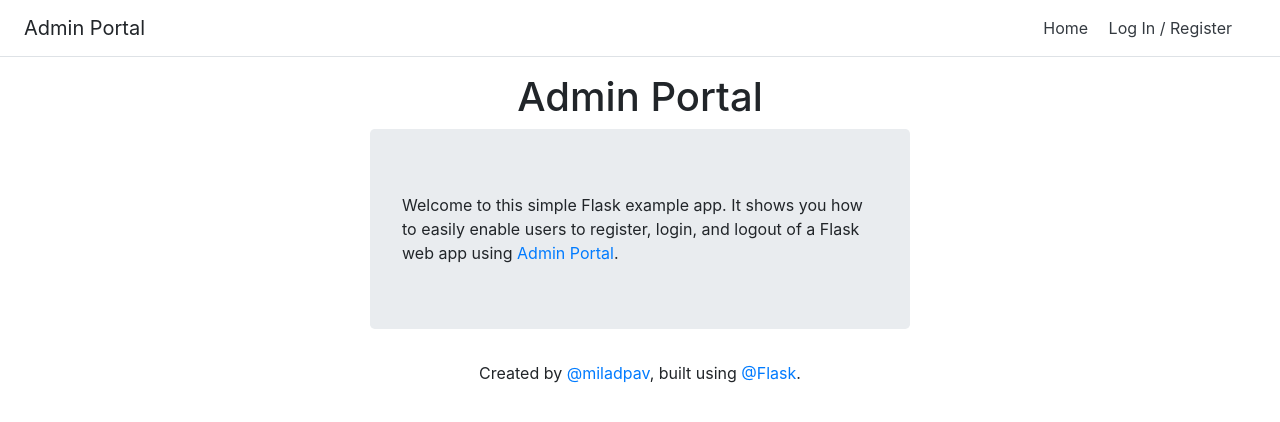
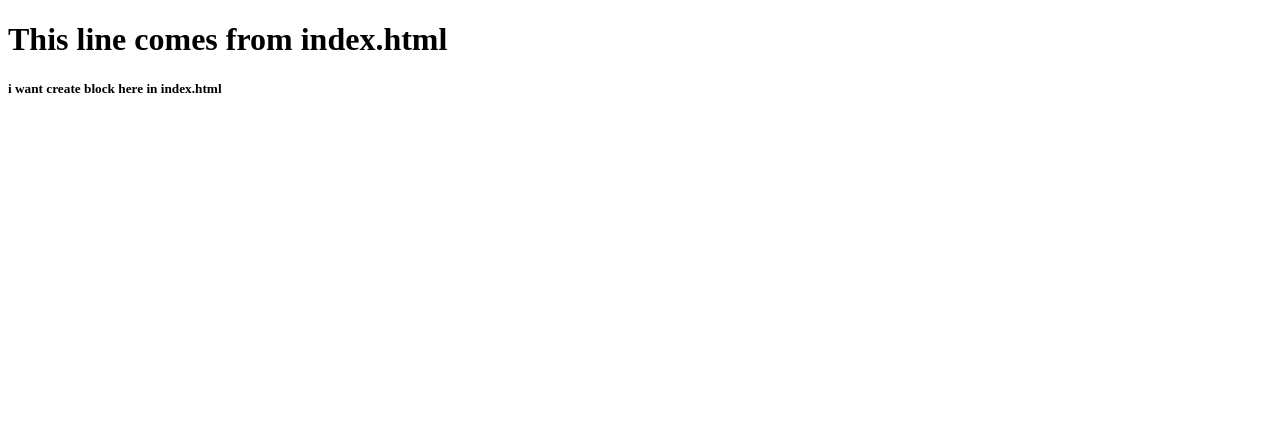
Before and after one commit to miladpav/TMWAY, a Flask app: page / in a window 1280 px wide. Shown: the top 422 px of the page. Run offline with Flask 2, Linux system fonts and the light colour scheme; some libraries are stand-ins or nearby versions.

Commit message:
change templates contexts and add simple form in flask and redirect to another page

```diff
--- a/app/templates/base.html
+++ b/app/templates/base.html
@@ -0,0 +1,16 @@
+<!DOCTYPE html>
+<html lang="en">
+
+<head>
+    <meta charset="UTF-8">
+    <meta http-equiv="X-UA-Compatible" content="IE=edge">
+    <meta name="viewport" content="width=device-width, initial-scale=1.0">
+    <title>TMWAY Flask App (wrotten in base.html)</title>
+</head>
+
+<body>
+    {% block baseContent %}
+    {% endblock baseContent %}
+</body>
+
+</html>
--- a/app/templates/index.html
+++ b/app/templates/index.html
@@ -1,10 +1,7 @@
-{% extends "layout.html" %} {% block title %}Home{% endblock %} {% block body %}
-<h1 class="text-center">Admin Portal</h1>
-<div class="row">
-    <div class="col-sm-6 offset-sm-3">
-        <div class="jumbotron">
-            Welcome to this simple Flask example app. It shows you how to easily enable users to register, login, and logout of a Flask web app using <a href="http://adminsrv.bs.bankmellat.ir">Admin Portal</a>.
-        </div>
-    </div>
-</div>
-{% endblock %}
+{% extends 'base.html' %}
+{% block baseContent %}
+    <h1>This line comes from index.html</h1>
+    <h5>i want create block here in index.html</h5>
+    {% block indexContent %}
+    {% endblock indexContent %}
+{% endblock baseContent%}
--- a/app/templates/layout.html
+++ /dev/null
@@ -1,31 +0,0 @@
-<!doctype html>
-<html lang="en">
-
-<head>
-    <meta charset="utf-8">
-    <meta name="viewport" content="width=device-width, initial-scale=1, shrink-to-fit=no">
-    <link rel="stylesheet" href="https://stackpath.bootstrapcdn.com/bootstrap/4.1.0/css/bootstrap.min.css" integrity="sha384-9gVQ4dYFwwWSjIDZnLEWnxCjeSWFphJiwGPXr1jddIhOegiu1FwO5qRGvFXOdJZ4" crossorigin="anonymous">
-    <link rel="stylesheet" href="https://cdnjs.cloudflare.com/ajax/libs/bulma/0.7.2/css/bulma.min.css" />
-    <link rel="stylesheet" href="{{ url_for('static', filename='style.css') }}">
-    <title>
-        TMWAY Application | {% block title %}{% endblock %}
-    </title>
-</head>
-
-<body>
-    <div class="d-flex flex-column flex-md-row align-items-center p-3 px-md-4 mb-3 bg-white border-bottom box-shadow">
-        <h5 class="my-0 mr-md-auto font-weight-normal">Admin Portal</h5>
-        <nav class="my-2 my-md-0 mr-md-3">
-            <a class="p-2 text-dark" href="{{ url_for('index_api.main_page') }}" title="Home">Home</a> {% if not g.user %}
-            <a class="p-2 text-dark" href="{{ url_for('auth.login') }}">Log In / Register</a> {% else %}
-            <a class="p-2 text-dark" href="{{ url_for('profile_route.Profile') }}">Profile</a>
-            <a class="p-2 text-dark" href="/logout">Logout</a> {% endif %}
-        </nav>
-    </div>
-    <div class="container">
-        {% block body %}{% endblock %}
-    </div>
-    <footer class="text-center">Created by <a href="https://github.com/miladpav">@miladpav</a>, built using <a href="https://flask.palletsprojects.com/en/2.0.x/">@Flask</a>.
-</body>
-
-</html>
```
Also changed, not shown: app/auth.py (+14 -4 lines), app/profile.py (+5 -5 lines), app/templates/login.html (deleted, +0 -24 lines), app/templates/profile.html (+4 -15 lines), app/templates/signup.html (+12 -0 lines).
